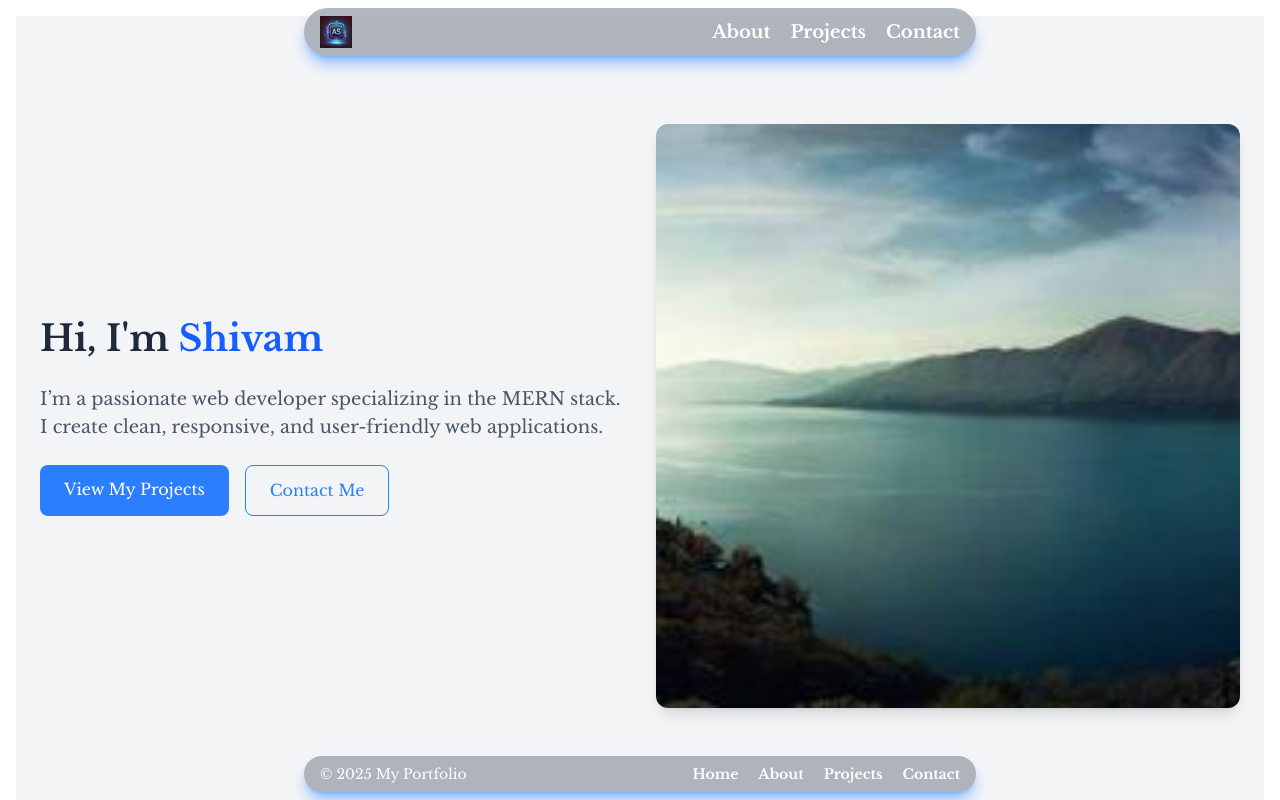
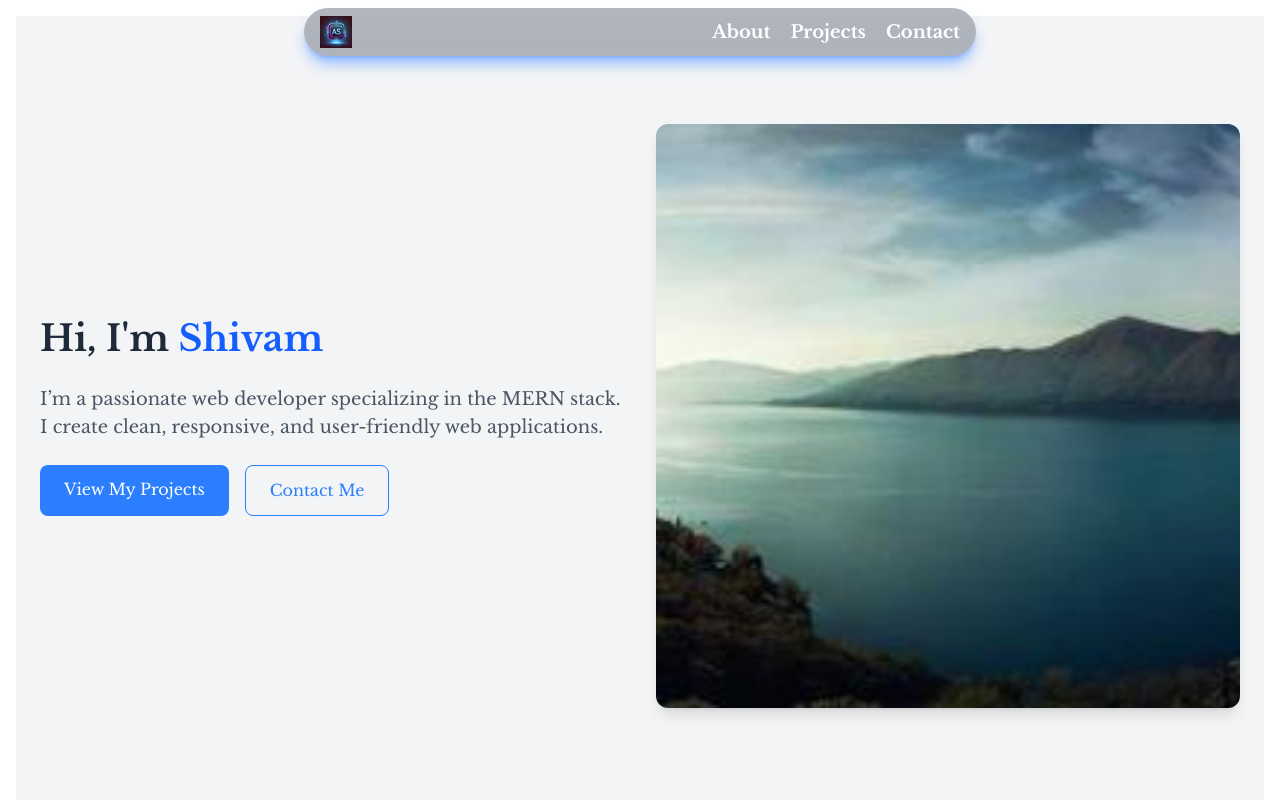
Before and after one commit to animeshsrivastava246/portfolio-website, a React app: page / in a window 1280 px wide. Shown: the top 800 px of the page. Built offline with nearby package versions, Linux system fonts and the light colour scheme; the HTML template or start-up script is replaced by a standard one.

Commit message:
Added: Layout of footer is updated

```diff
--- a/src/components/layout/Footer.tsx
+++ b/src/components/layout/Footer.tsx
@@ -26,10 +26,12 @@ const NavLink: React.FC<{ item: NavItem }> = ({ item }) => (
 
 const Footer: React.FC = () => {
 	return (
-		<footer className="fixed bottom-2 left-1/2 transform -translate-x-1/2 w-full max-w-2xl bg-gray-500/50 backdrop-blur-md shadow-lg shadow-blue-500/50 rounded-full z-50">
-			<div className="flex flex-col md:flex-row justify-between items-center py-2 px-4 text-white">
+		<footer className="w-full max-w-3xl mx-auto bg-gray-500/50 backdrop-blur-md shadow-lg shadow-blue-500/50 rounded-xl my-4">
+			<div className="flex flex-col md:flex-row justify-between items-center py-4 px-6 text-white">
 				{/* Copyright */}
-				<p className="text-sm">&copy; {new Date().getFullYear()} My Portfolio</p>
+				<p className="text-sm">
+					&copy; {new Date().getFullYear()} My Portfolio
+				</p>
 
 				{/* Navigation Menu */}
 				<nav>
```
